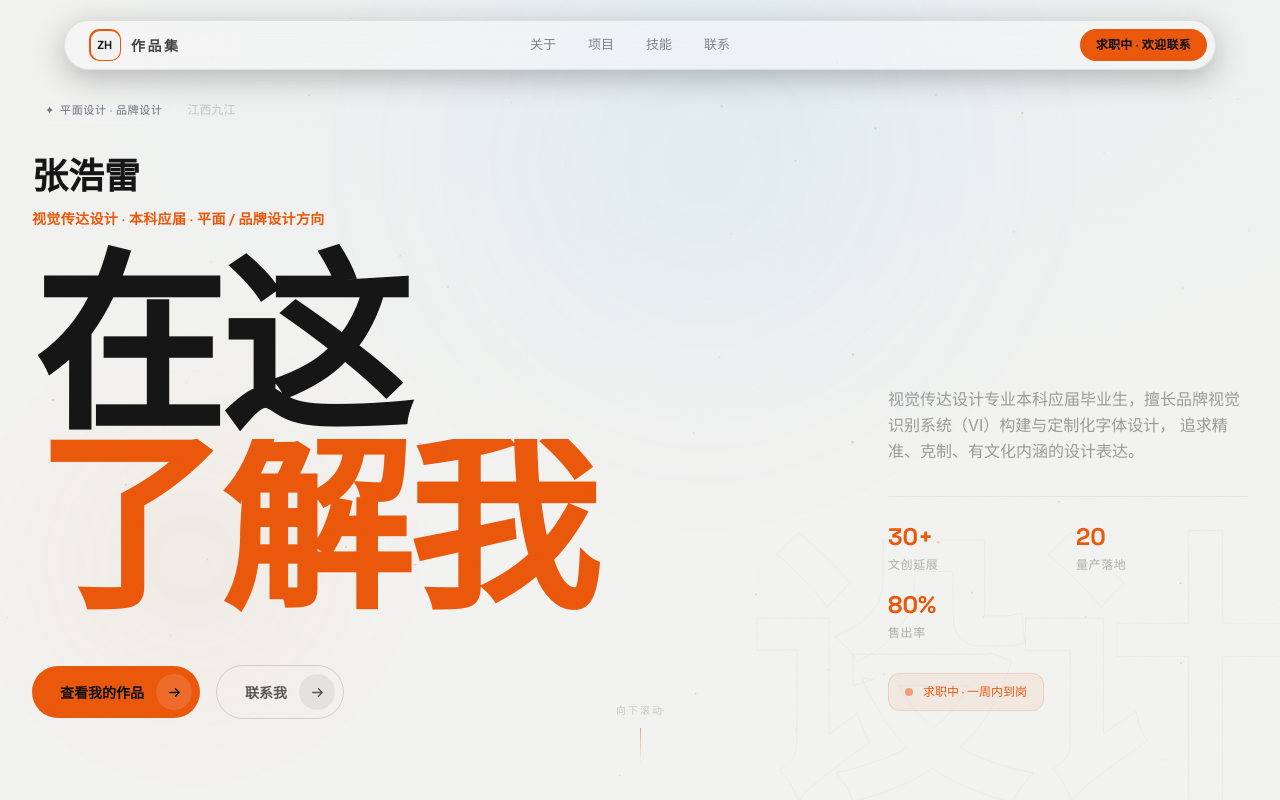
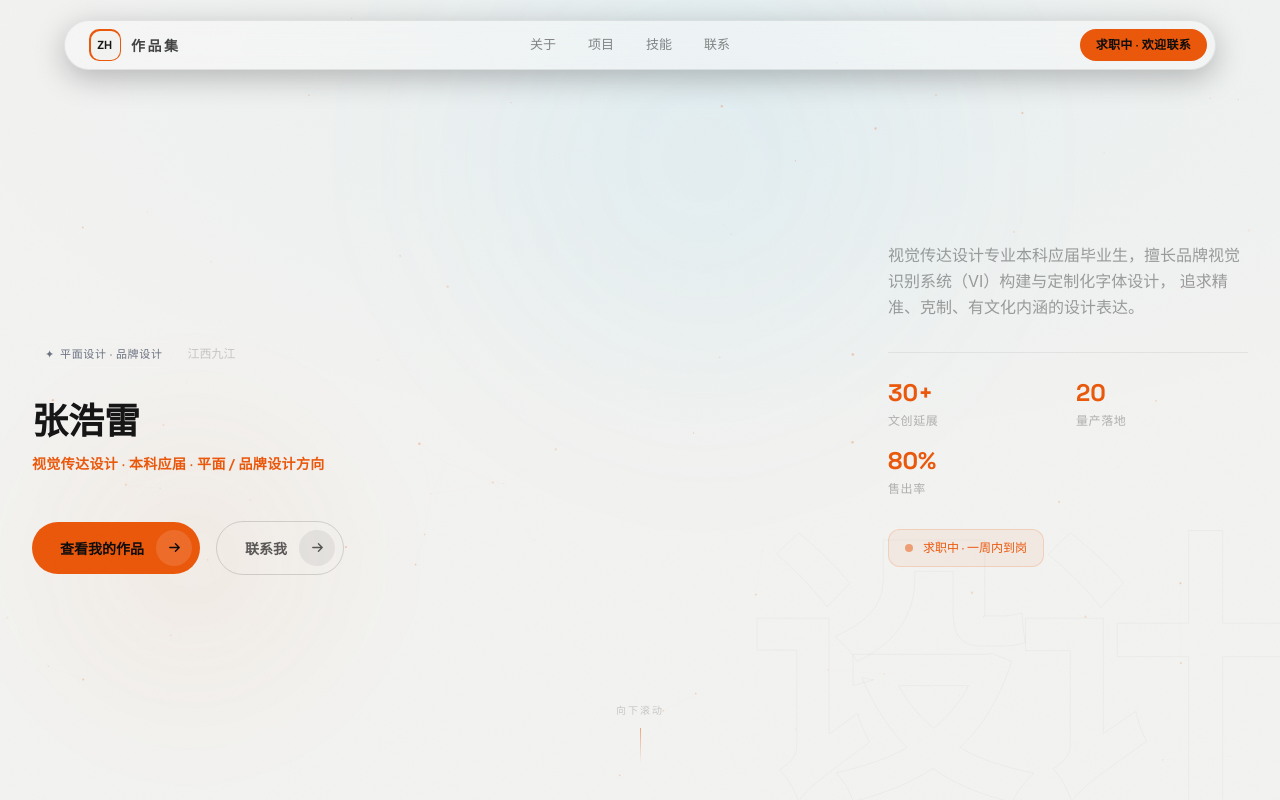
Before and after one commit to zhang0722-cn/portfolio, a React (Vite) app: page / in a window 1280 px wide. Shown: the top 800 px of the page. Built offline with nearby package versions, Linux system fonts and the light colour scheme; a web font is replaced by a local one.

Commit message:
删除首页“在这了解我”标题

```diff
--- a/src/components/Hero.tsx
+++ b/src/components/Hero.tsx
@@ -157,30 +157,6 @@ export default function Hero() {
               </p>
             </motion.div>
 
-            {/* Main title */}
-            <motion.h1
-              initial={{ opacity: 0, y: 40 }}
-              animate={{ opacity: 1, y: 0 }}
-              transition={{ duration: 1, delay: 0.1, ease: 'easeOut' }}
-              className="font-bold leading-[0.93] tracking-tight"
-              style={{
-                fontSize: 'clamp(72px,15vw,280px)',
-                fontFamily: 'Space Grotesk, "PingFang SC", "Microsoft YaHei", "Noto Sans SC", sans-serif',
-              }}
-            >
-              <span className="block text-white">在这</span>
-              <span
-                className="block"
-                style={{
-                  background: 'linear-gradient(90deg, #EA580C 0%, #EA580C 55%, #EA580C 100%)',
-                  WebkitBackgroundClip: 'text',
-                  WebkitTextFillColor: 'transparent',
-                  backgroundClip: 'text',
-                }}
-              >
-                了解我
-              </span>
-            </motion.h1>
 
             {/* CTAs */}
             <motion.div
```
